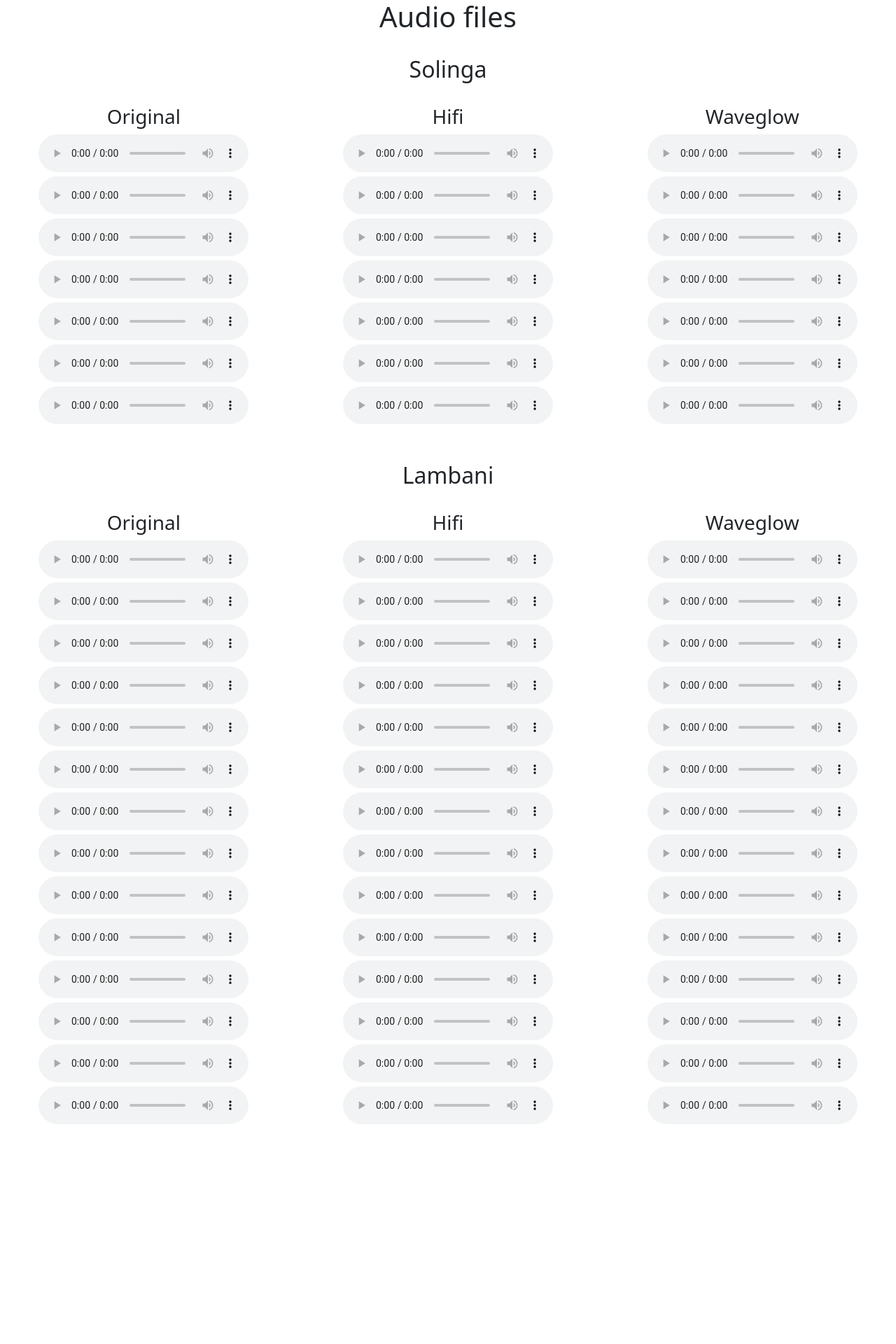
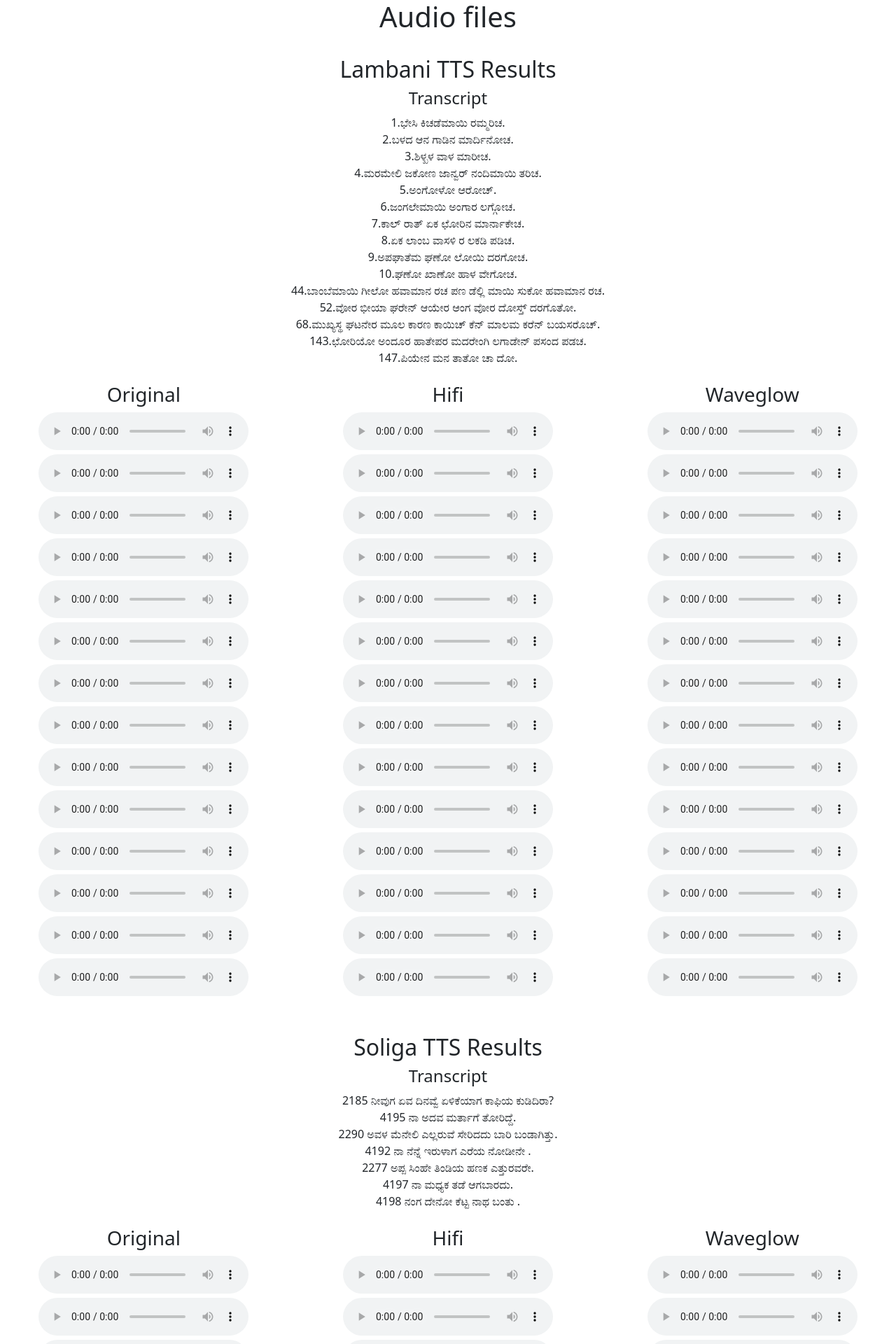
Before and after one commit to saiganesh612/audio-results-1, a JavaScript app: page / in a window 1280 px wide. Shown: the top 1920 px of the page at 70% size. Before the commit the page ends 1612 px from the top, so only its background shows below. Built offline with nearby package versions, Linux system fonts and the light colour scheme; the HTML template or start-up script is replaced by a standard one.

Commit message:
ready to deploy

```diff
--- a/package.json
+++ b/package.json
@@ -1,7 +1,6 @@
 {
   "name": "style-transfer",
   "version": "0.1.0",
-  "homepage": "https://majorproject-2023.github.io/audio-results",
   "private": true,
   "dependencies": {
     "@testing-library/jest-dom": "^5.16.5",
@@ -15,8 +14,6 @@
   },
   "scripts": {
     "start": "react-scripts start",
-    "predeploy": "npm run build",
-    "deploy": "gh-pages -d build",
     "build": "react-scripts build",
     "test": "react-scripts test",
     "eject": "react-scripts eject"
--- a/src/App.js
+++ b/src/App.js
@@ -8,12 +8,10 @@ function App() {
     <div className="App">
       <h1>Audio files</h1>
       <br />
-      <h2>Solinga</h2>
-      <DisplayFiles src="soliga" />
+      <DisplayFiles src="lambani" />
       <br />
       <br />
-      <h2>Lambani</h2>
-      <DisplayFiles src="lambani" />
+      <DisplayFiles src="soliga" />
     </div>
   );
 }
--- a/src/Audio.js
+++ b/src/Audio.js
@@ -1,11 +1,13 @@
 import { SoligaPaths, LambaniPaths } from "./path"
+import Transcript from "./Transcript"
 
 const DisplayFiles = ({ src }) => {
     const data = src === "soliga" ? SoligaPaths : LambaniPaths
 
     return (
         <>
-            <br />
+            <h2>{src === "soliga" ? "Soliga TTS Results" : "Lambani TTS Results"}</h2>
+            <Transcript src={src} />
             <div className="row">
                 <div className="col">
                     <h3>Original</h3>
--- /dev/null
+++ b/src/Transcript.js
@@ -0,0 +1,14 @@
+import { SoligaPaths, LambaniPaths } from "./path"
+
+const Transcript = ({ src }) => {
+    const transcripts = src === "soliga" ? SoligaPaths.transcript : LambaniPaths.transcript
+
+    return (
+        <div className="mb-4">
+            <h4>Transcript</h4>
+            {transcripts.map((transcript, index) => <p key={index} className="m-0">{transcript}</p>)}
+        </div>
+    )
+}
+
+export default Transcript
--- a/src/path.js
+++ b/src/path.js
@@ -25,6 +25,15 @@ const SoligaPaths = {
         "/assets/Soliga/waveglow/4195w.wav",
         "/assets/Soliga/waveglow/4197w.wav",
         "/assets/Soliga/waveglow/4198w.wav"
+    ],
+    transcript: [
+        "2185	ನೀವುಗ ಏವ  ದಿನವ್ವೆ ಏಳಿಕೆಯಾಗ ಕಾಫಿಯ ಕುಡಿದಿರಾ?",
+        "4195	ನಾ ಅದವ  ಮರ್ತಾಗೆ ತೋರಿದ್ದೆ. ",
+        "2290	ಅವಳ ಮೆನೇಲಿ ಎಲ್ಲರುವೆ ಸೇರಿದದು ಬಾರಿ ಬಂಡಾಗಿತ್ತು.",
+        "4192	ನಾ ನೆನ್ನೆ ಇರುಳಾಗ ಎರೆಯ ನೋಡೀನೇ .",
+        "2277	ಅಪ್ಪ ಸಿಂಹೇ ತಿಂಡಿಯ ಹಣಕ ಎತ್ತುರವರೇ.",
+        "4197	ನಾ ಮಧ್ಯಕ ತಡೆ ಆಗಬಾರದು.",
+        "4198	ನಂಗ  ದೇನೋ ಕೆಟ್ಟ ನಾಥ ಬಂತು ."
     ]
 }
 
@@ -76,6 +85,23 @@ const LambaniPaths = {
         "/assets/Lambani/waveglow/68w.wav",
         "/assets/Lambani/waveglow/143w.wav",
         "/assets/Lambani/waveglow/147w.wav"
+    ],
+    transcript: [
+        "1.ಭೇಸಿ ಕಿಚಡೆಮಾಯಿ ರಮ್ಮರಿಚ.",
+        "2.ಬಳದ ಆನ ಗಾಡಿನ ಮಾರ್ದಿನೋಚ.",
+        "3.ಶಿಳ್ಖಳ ವಾಳ ಮಾರೀಚ.",
+        "4.ಮರಮೇಲಿ ಜಕೋಣ ಜಾನ್ವರ್ ನಂದಿಮಾಯಿ ತರಿಚ.",
+        "5.ಅಂಗೋಳೋ ಆರೋಚ್.",
+        "6.ಜಂಗಲೇಮಾಯಿ ಅಂಗಾರ ಲಗ್ಗೋಚ.",
+        "7.ಕಾಲ್ ರಾತ್ ಏಕ ಛೋರಿನ ಮಾರ್ನಾಕೇಚ.",
+        "8.ಏಕ ಲಾಂಬ ವಾಸಳಿ ರ ಲಕಡಿ ಪಡಿಚ.",
+        "9.ಅಪಘಾತೆಮ ಘಣೋ ಲೋಯಿ ದರಗೋಚ.",
+        "10.ಘಣೋ ಖಾಣೋ ಹಾಳ ವೇಗೋಚ.",
+        "44.ಬಾಂಬೆಮಾಯಿ ಗೀಲೋ ಹವಾಮಾನ ರಚ ಪಣ ಡೆಲ್ಲಿ ಮಾಯಿ ಸುಕೋ ಹವಾಮಾನ ರಚ.",
+        "52.ವೋರ ಭೀಯಾ ಘರೇನ್ ಆಯೇರ ಆಂಗ ವೋರ ದೋಸ್ತ್ ದರಗೊತೋ.",
+        "68.ಮುಖ್ಯಸ್ಥ ಘಟನೇರ ಮೂಲ ಕಾರಣ ಕಾಯಿಚ್ ಕೆನ್ ಮಾಲಮ ಕರೆನ್ ಬಯಸರೊಚ್.",
+        "143.ಛೋರಿಯೋ ಅಂದೂರ ಹಾತೇಪರ ಮದರೇಂಗಿ ಲಗಾಡೇನ್ ಪಸಂದ ಪಡಚ.",
+        "147.ಪಿಯೇನ ಮನ ತಾತೋ ಚಾ ದೋ."
     ]
 }
 
```
